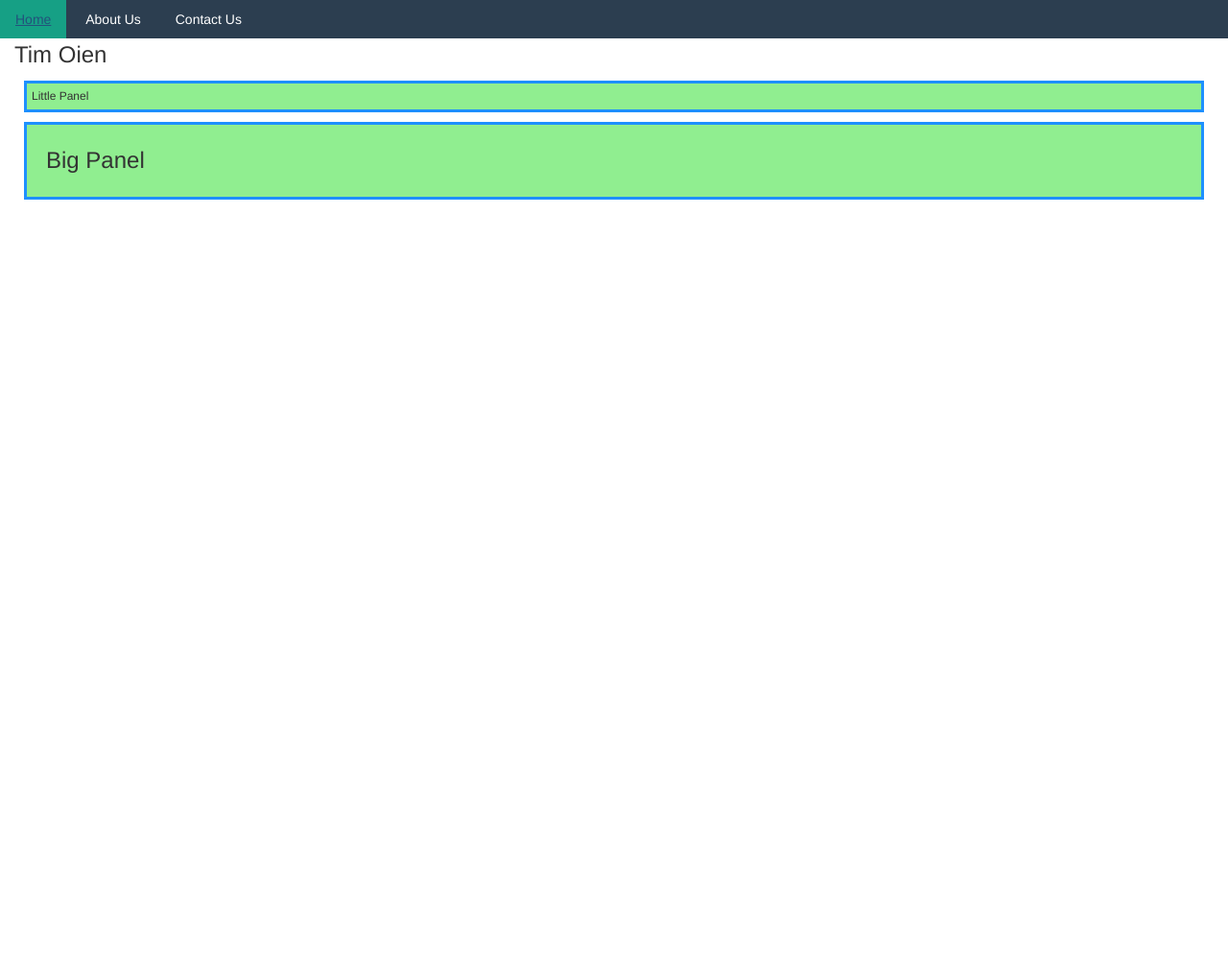
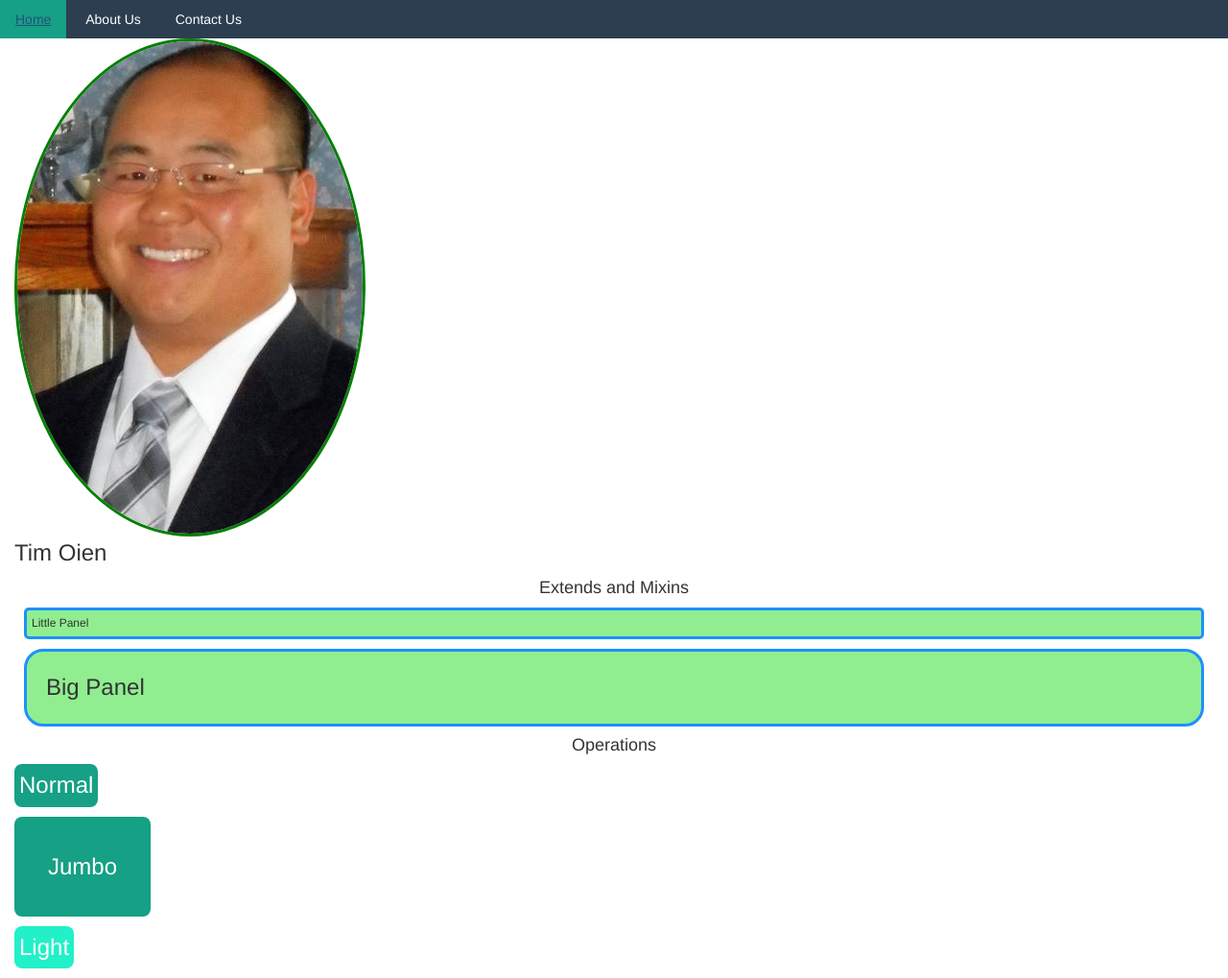
Before and after one commit to mroien/Sass, a plain HTML site: page public/index.html in a window 1280 px wide. Shown: the whole page at 96% size. Before the commit the page ends 800 px from the top, so only its background shows below. Drawn offline with nearby package versions, Linux system fonts and the light colour scheme.

Commit message:
finished tutorial

```diff
--- /dev/null
+++ b/css/_button.scss
@@ -0,0 +1,23 @@
+$button-bg: #16A085;
+$button-color: #ffff;
+$button-padding: 5px;
+
+.button {
+	background: $button-bg;
+	border-radius: 8px;
+	color: $button-color;
+	display: inline-block;
+	padding: $button-padding;
+	text-decoration: none;
+}
+
+.jumbo-button {
+	@extend .button;
+	padding: $button-padding + 30;
+}
+
+// Whenever you multiply by a number greater than 1 it brightens it and less than 1 it darkens it
+.light-button {
+	@extend .button;
+	background: $button-bg * 1.5;
+}
--- a/css/_panel.scss
+++ b/css/_panel.scss
@@ -1,3 +1,5 @@
+@import "radius";
+
 $dblue: dodgerblue;
 $lgreen: lightgreen;
 
@@ -11,12 +13,14 @@ $lgreen: lightgreen;
 // @extend grabs all the code from .panel and "copies it" into .little-panel
 .little-panel {
 	@extend .panel;
+	@include border-radius(5px);
 	font-size: 12px;
 	padding: 5px;
 }
 
 .big-panel {
 	@extend .panel;
+	@include border-radius(20px);
 	font-size: 24px;
 	padding: 20px;
 }
--- /dev/null
+++ b/css/_radius.scss
@@ -0,0 +1,16 @@
+//  Long way
+// .border-radius {
+// 	-webkit-border-radius: 5px;
+// 	-moz-border-radius: 5px;
+// 	-ms-border-radius: 5px;
+// 	border-radius: 5px;
+// }
+
+// Mixin way with parameter
+
+@mixin border-radius ($radius) {
+	-webkit-border-radius: $radius;
+	-moz-border-radius: $radius;
+	-ms-border-radius: $radius;
+	border-radius: $radius;
+}
--- a/css/main.scss
+++ b/css/main.scss
@@ -1,11 +1,13 @@
 // You leave the extension and the underscore off when you import Sass know what file to get
 @import "profile";
 @import "panel";
+@import "button";
 
 $bg-color: #2c3e50;
 $hover-color: #16a085;
 $text-color: #ffffff;
 
+// Nesting
 nav {
 	ul {
 		background: $bg-color;
@@ -30,3 +32,7 @@ nav {
 p {
 	font-size: 24px;
 }
+
+h4 {
+	text-align: center;
+}
--- a/public/index.html
+++ b/public/index.html
@@ -22,11 +22,18 @@
 		</nav>
 	</div>
 
-	<!-- <img class="profile-img img-circle" src="../images/me.jpg"> -->
+	<img class="profile-img img-circle" src="../images/me.jpg">
 	<p>Tim Oien</p>
 
+<h4>Extends and Mixins</h4>
 	<div class="little-panel">Little Panel</div>
 	<div class="big-panel">Big Panel</div>
+
+<h4>Operations</h4>
+	<p><a href="#" class="button">Normal</a></p>
+	<p><a href="#" class="jumbo-button">Jumbo</a></p>
+	<p><a href="#" class="light-button">Light</a></p>
+
 
 
 </div>
```
Also changed, not shown: css/_button.css (added), css/_panel.css, css/_radius.css (added), css/main.css, 5 other files.
